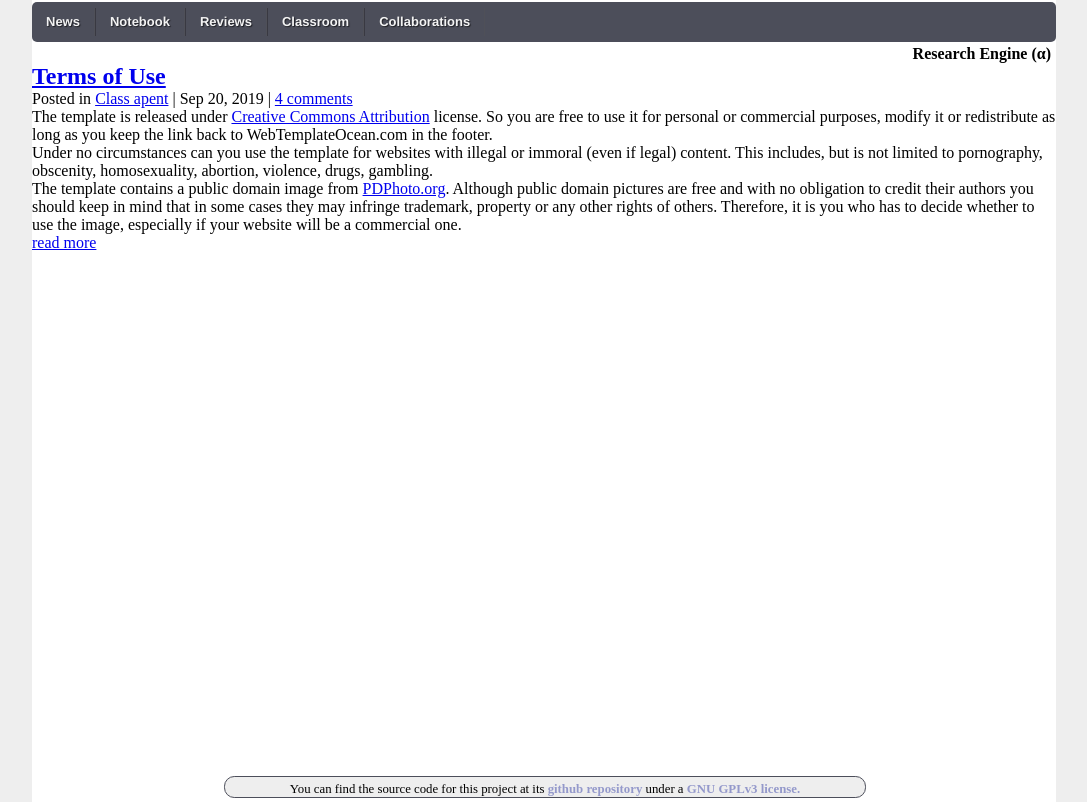
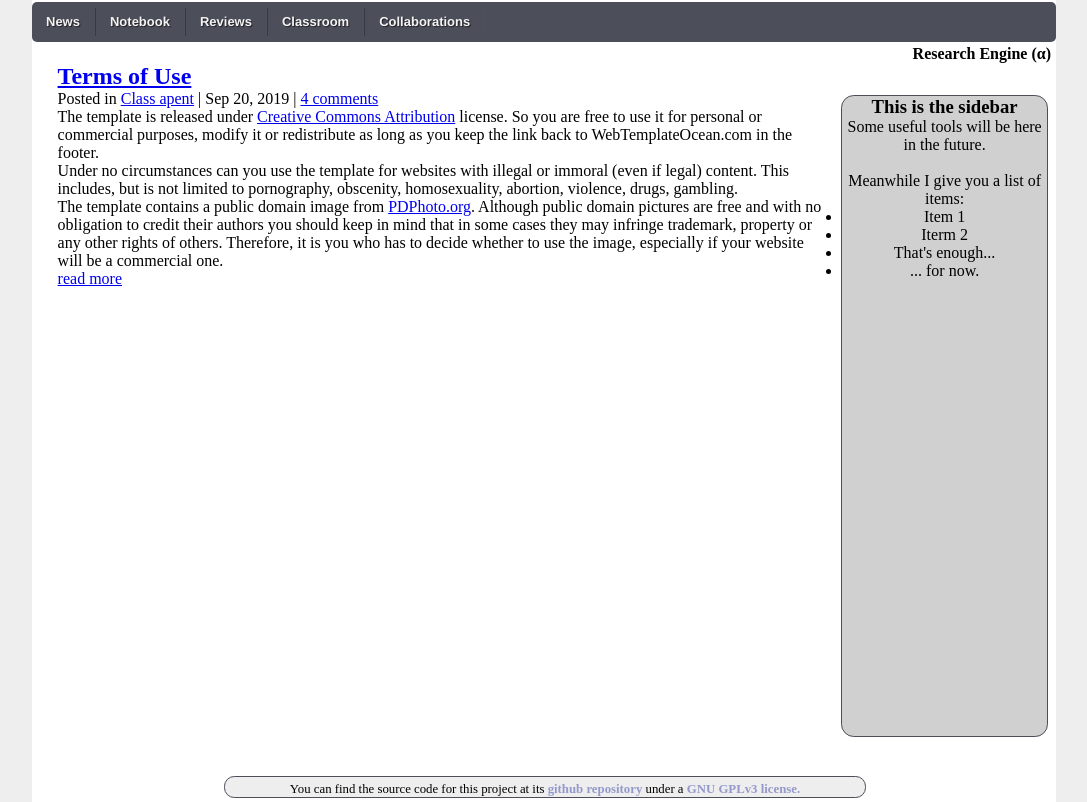
Before and after one commit to andresgsaravia/research-engine, a Python web app: template templates/post.html in a window 1280 px wide. Shown: the whole page, without its empty margins (96-1183 px from the left). Run offline with Jinja, Linux system fonts and the light colour scheme; the template is opened without the code that fills it, so the values that code supplies are empty.

Commit message:
Sidebar in place, altough still empty.

```diff
--- a/css/style.css
+++ b/css/style.css
@@ -26,6 +26,8 @@ body {
 }
 
 .content {
+    margin-left: 2.5%;
+    width: 75%;
     padding-bottom: 3em;
 }
 
@@ -56,7 +58,6 @@ body {
 
 .menu {
     height: 40px;
-/*    width: 700px;*/
     background: #4c4e5a;
     border-radius: 5px;
 }
@@ -165,6 +166,20 @@ body {
     left: -100px;
 }
 
+/* sidebar */
+
+.sidebar {
+    background: #D0D0D0;
+    position: relative;
+    float: right;
+    width: 20%;
+    height: 40em;
+    text-align: center;
+    margin-right: 0.5em;
+    margin-top: 2em;
+    border: 1px solid #4c4e5a;
+    border-radius: 0.8em;
+}
 
 /* Footer */
 
--- a/templates/base.html
+++ b/templates/base.html
@@ -16,6 +16,7 @@
 	<ul>
 	  <li><a href="/reviews/articles">Articles</a></li>
 	  <li><a href="/reviews/blog_posts">Blog posts</a></li>
+	  <li><a href="/reviews/new">New review</a></li>
 	</ul>
       </li>
       <li><a title="Classes you are giving." href="/classroom">Classroom</a></li>
@@ -23,14 +24,23 @@
       <li>{{login_message | safe}}</li>
     </ul>
 
+    <div class="site-title"><h1><a title="Still in alpha phase..." href="/">Research Engine (&alpha;)</a></h1></div>
+
     <div class="sidebar">
+      <h3> This is the sidebar</h3>
+      <p>Some useful tools will be here in the future.</p><br/>
+      <p>Meanwhile I give you a list of items:</p>
+      <ul>
+	<li>Item 1</li>
+	<li>Iterm 2</li>
+	<li>That's enough...</li>
+	<li>... for now.</li>
+      </ul>
       {% block sidebar %}
       {% endblock %}
     </div>
 
     <div class="content">
-      <div class="site-title"><h1><a title="Still in alpha phase..." href="/">Research Engine (&alpha;)</a></h1></div>
-
       {% block content %}
       {% endblock %}
     </div>
```
